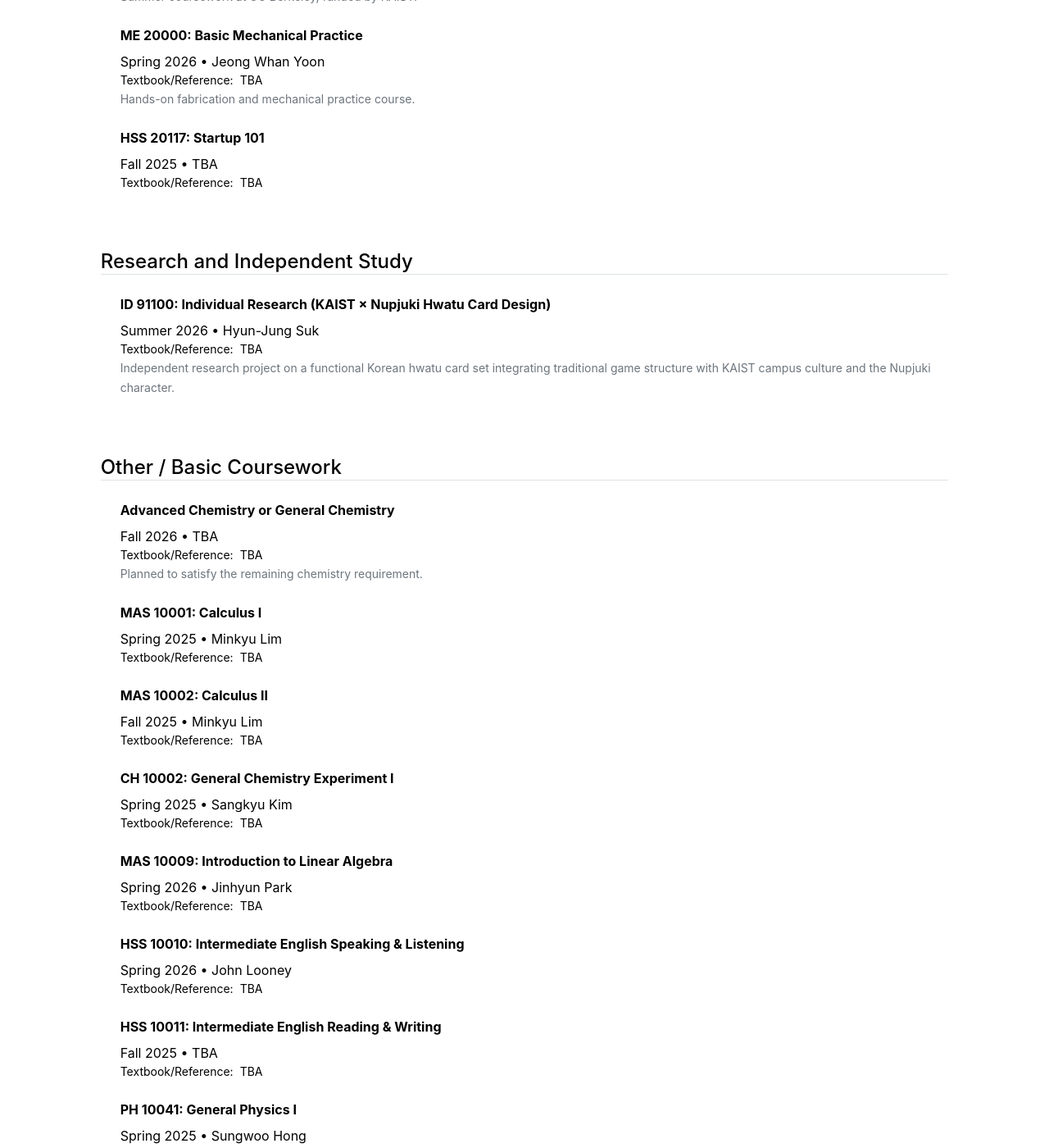
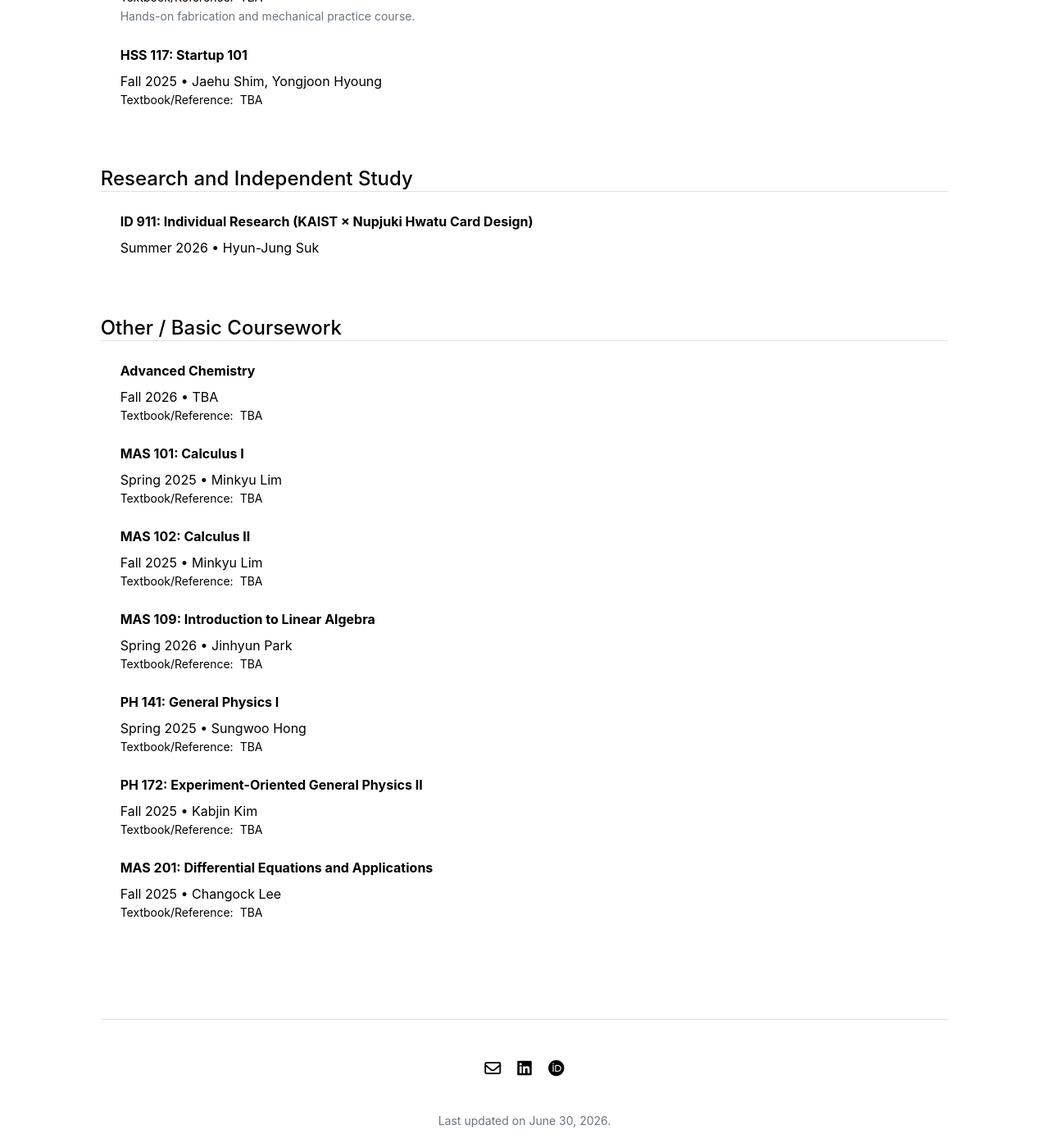
Before and after one commit to ynghyn-na/ynghyn-na.github.io, a Jekyll site: the page built from coursework-field.md, in a window 1280 px wide and 1400 px high, scrolled down 1204 px. Shown: the whole window at 82% size. Built offline with Jekyll 4.4.1, drawn with Linux system fonts in a browser that asks for light colours; some of the changed text lies outside the part shown.

Commit message:
Update coursework.yml

```diff
--- a/_data/cw/coursework.yml
+++ b/_data/cw/coursework.yml
@@ -106,7 +106,7 @@
 # Fall 2026 - Planned
 # =====================================================================
 
-- title: "Advanced Chemistry or General Chemistry"
+- title: "Advanced Chemistry"
   num: 10001
   # grade: "<strong>Planned</strong>"
   # credits: 3
@@ -115,7 +115,7 @@
   # topic: "Chemistry"
   term: "2026-2"
   textbook: "TBA"
-  note: "Planned to satisfy the remaining chemistry requirement."
+  # note: "Planned to satisfy the remaining chemistry requirement."
 
 # - title: "Electromagnetics or Probability and Introductory Random Processes"
 #   num: 20010
@@ -153,7 +153,7 @@
 # =====================================================================
 # Summer 2026
 # =====================================================================
-- title: "ID 91100: Individual Research (KAIST × Nupjuki Hwatu Card Design)"
+- title: "ID 911: Individual Research (KAIST × Nupjuki Hwatu Card Design)"
   num: 91100
   # grade: "<strong>In Progress</strong>"
   # credits: 1
@@ -161,17 +161,17 @@
   field: "research"
   # topic: "Design Research"
   term: "2026-1A"
-  textbook: "TBA"
-  note: "Independent research project on a functional Korean hwatu card set integrating traditional game structure with KAIST campus culture and the Nupjuki character."
+  # textbook: "TBA"
+  # note: "Independent research project on a functional Korean hwatu card set integrating traditional game structure with KAIST campus culture and the Nupjuki character."
 
-- title: "HSS 20075: Arts of Asia"
+- title: "HSS 275: Arts of Asia"
   num: 20075
   # grade: "<strong>In Progress</strong>"
   # credits: 3
   professor: "Taylor Pak"
-  field: "other_basic"
+#  field: "other_basic"
   # topic: "Humanities"
-  term: "2026-1A"
+#  term: "2026-1A"
   textbook: "TBA"
   note: ""
 
@@ -190,7 +190,7 @@
 # Spring 2026
 # =====================================================================
 
-- title: "ME 20000: Basic Mechanical Practice"
+- title: "ME 200: Basic Mechanical Practice"
   num: 20000
   # grade: "<strong>A+</strong>"
   # credits: 3
@@ -201,7 +201,7 @@
   textbook: "TBA"
   note: "Hands-on fabrication and mechanical practice course."
 
-- title: "BiS 35004: Analog Microelectronic Circuits"
+- title: "BiS 354: Analog Microelectronic Circuits"
   num: 35004
   # grade: "<strong>A-</strong>"
   # credits: 3
@@ -212,7 +212,7 @@
   textbook: "TBA"
   note: "Coursework related to bioelectronics, circuits, sensing, and health-related hardware."
 
-- title: "MAS 10009: Introduction to Linear Algebra"
+- title: "MAS 109: Introduction to Linear Algebra"
   num: 10009
   # grade: "<strong>A-</strong>"
   # credits: 3
@@ -223,25 +223,25 @@
   textbook: "TBA"
   note: ""
 
-- title: "HSS 10010: Intermediate English Speaking & Listening"
+- title: "HSS 110: Intermediate English Speaking & Listening"
   num: 10010
   # grade: "<strong>A+</strong>"
   # credits: 2
   professor: "John Looney"
-  field: "other_basic"
+#  field: "other_basic"
   # topic: "Communication"
-  term: "2026-1"
+#  term: "2026-1"
   textbook: "TBA"
   note: ""
 
-- title: "HSS 30027: Environmental Governance"
+- title: "HSS 327: Environmental Governance"
   num: 30027
   # grade: "<strong>A+</strong>"
   # credits: 3
   professor: "Hana Kim"
-  field: "other_basic"
+#  field: "other_basic"
   # topic: "Society and Policy"
-  term: "2026-1"
+#  term: "2026-1"
   textbook: "TBA"
   note: ""
 
@@ -260,18 +260,18 @@
 # Fall 2025
 # =====================================================================
 
-- title: "EE 20002: Signals and Systems"
+- title: "EE 202: Signals and Systems"
   num: 20002
   # grade: "<strong>B0</strong>"
   # credits: 3
-  professor: "TBA"
+  professor: "Junmo Kim"
   field: "ee_core"
   # topic: "Signals and Systems"
   term: "2025-2"
   textbook: "TBA"
   note: ""
 
-- title: "MAS 10002: Calculus II"
+- title: "MAS 102: Calculus II"
   num: 10002
   # grade: "<strong>B0</strong>"
   # credits: 3
@@ -282,47 +282,47 @@
   textbook: "TBA"
   note: ""
 
-- title: "MAS 20001: Differential Equations and Applications"
+- title: "MAS 201: Differential Equations and Applications"
   num: 20001
   # grade: "<strong>B-</strong>"
   # credits: 3
-  professor: "TBA"
+  professor: "Changock Lee"
   field: "other_basic"
   # topic: "Differential Equations"
   term: "2025-2"
   textbook: "TBA"
   note: ""
 
-- title: "PH 10072: Experiment-Oriented General Physics II"
+- title: "PH 172: Experiment-Oriented General Physics II"
   num: 10072
   # grade: "<strong>A+</strong>"
   # credits: 4
-  professor: "TBA"
+  professor: "Kabjin Kim"
   field: "other_basic"
   # topic: "Physics"
   term: "2025-2"
   textbook: "TBA"
   note: ""
 
-- title: "HSS 20117: Startup 101"
+- title: "HSS 117: Startup 101"
   num: 20117
   # grade: "<strong>A0</strong>"
   # credits: 3
-  professor: "TBA"
+  professor: "Jaehu Shim, Yongjoon Hyoung"
   field: "design_build"
   # topic: "Entrepreneurship"
   term: "2025-2"
   textbook: "TBA"
   note: ""
 
-- title: "HSS 10011: Intermediate English Reading & Writing"
+- title: "HSS 111: Intermediate English Reading & Writing"
   num: 10011
   # grade: "<strong>A0</strong>"
   # credits: 2
   professor: "TBA"
-  field: "other_basic"
+#  field: "other_basic"
   # topic: "Communication"
-  term: "2025-2"
+#  term: "2025-2"
   textbook: "TBA"
   note: ""
 
@@ -378,7 +378,7 @@
   num: 170
   # grade: "<strong>P</strong>"
   # credits: 2
-  professor: "TBA"
+  professor: "Nima Shomali"
   field: "design_build"
   # topic: "Technology Leadership"
   term: "2025-1A"
@@ -389,7 +389,7 @@
   num: 22
   # grade: "<strong>A</strong>"
   # credits: 3
-  professor: "TBA"
+  professor: "Chris Myers"
   field: "design_build"
   # topic: "Prototyping and Fabrication"
   term: "2025-1A"
@@ -400,7 +400,7 @@
 # Spring 2025
 # =====================================================================
 
-- title: "EE 20001: Circuit Theory"
+- title: "EE 201: Circuit Theory"
   num: 20001
   # grade: "<strong>B-</strong>"
   # credits: 3
@@ -411,7 +411,7 @@
   textbook: "TBA"
   note: ""
 
-- title: "MAS 10001: Calculus I"
+- title: "MAS 101: Calculus I"
   num: 10001
   # grade: "<strong>C0</strong>"
   # credits: 3
@@ -422,7 +422,7 @@
   textbook: "TBA"
   note: ""
 
-- title: "PH 10041: General Physics I"
+- title: "PH 141: General Physics I"
   num: 10041
   # grade: "<strong>A-</strong>"
   # credits: 3
@@ -433,27 +433,27 @@
   textbook: "TBA"
   note: ""
 
-- title: "BS 10020: General Biology"
+- title: "BS 120: General Biology"
   num: 10020
   # grade: "<strong>A+</strong>"
   # credits: 3
   professor: "Jinju Han"
-  field: "smart_hardware"
+#  field: "smart_hardware"
   # topic: "Biology"
-  term: "2025-1"
+#  term: "2025-1"
   textbook: "TBA"
   note: ""
 
-- title: "CH 10002: General Chemistry Experiment I"
-  num: 10002
-  # grade: "<strong>A+</strong>"
-  # credits: 1
-  professor: "Sangkyu Kim"
-  field: "other_basic"
-  # topic: "Chemistry"
-  term: "2025-1"
-  textbook: "TBA"
-  note: ""
+#- title: "CH 102: General Chemistry Experiment I"
+#  num: 10002
+#  # grade: "<strong>A+</strong>"
+#  # credits: 1
+#  professor: "Sangkyu Kim"
+#  field: "other_basic"
+#  # topic: "Chemistry"
+#  term: "2025-1"
+#  textbook: "TBA"
+#  note: ""
 
 #- title: "HSS 10089: Freshman Seminar 1 (Mechanical Engineering)"
 #  num: 10089
```
